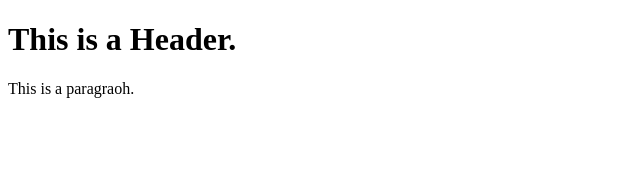
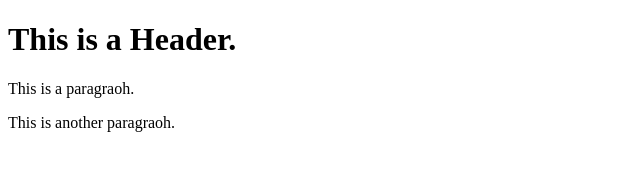
Before and after one commit to Alex0Mar/git-test, a plain HTML site: page index.html in a window 1280 px wide. Shown: the whole page, without its empty margins (0-640 px from the left). Drawn offline with Linux system fonts and the light colour scheme.

Commit message:
Third commit

```diff
--- a/index.html
+++ b/index.html
@@ -3,5 +3,6 @@
     <body>
             <h1>This is a Header. </h1>
             <p>This is a paragraoh.</p>
+            <p>This is another paragraoh.</p>
     </body>
 </html>
```
